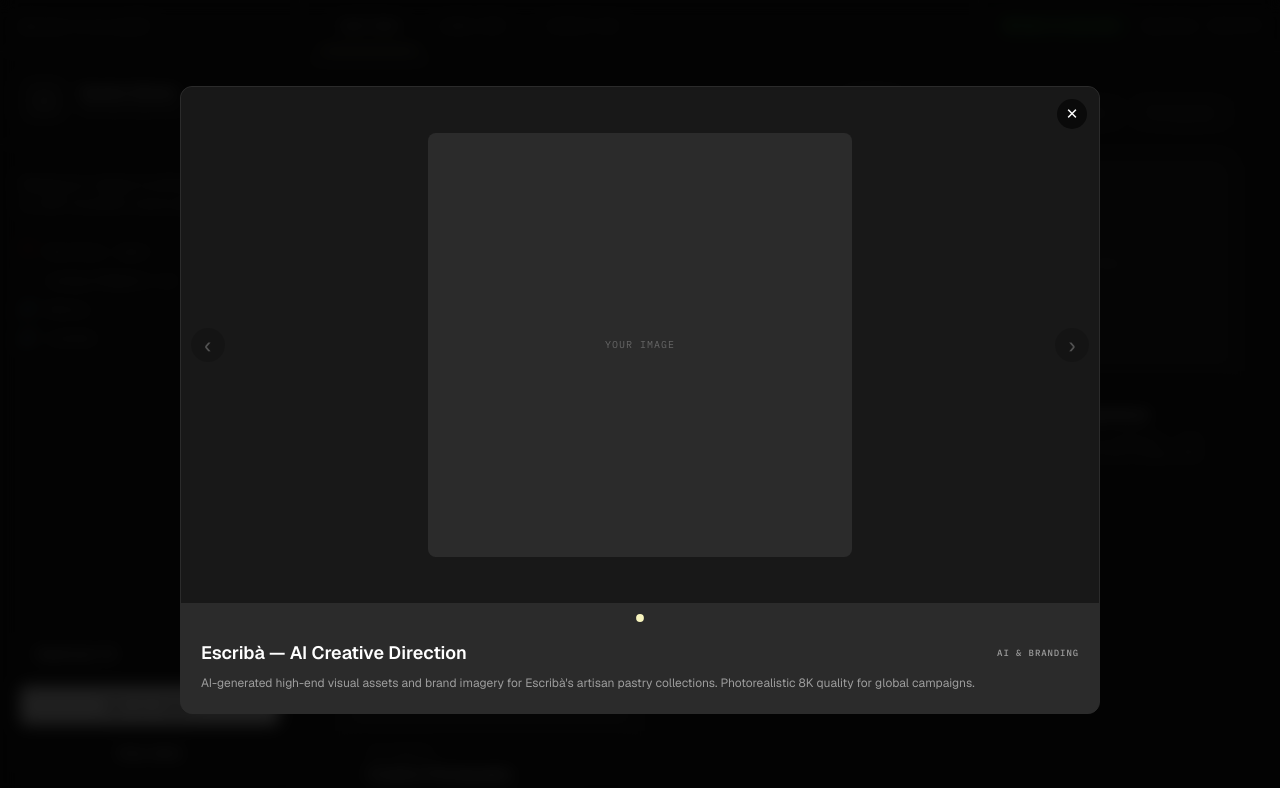
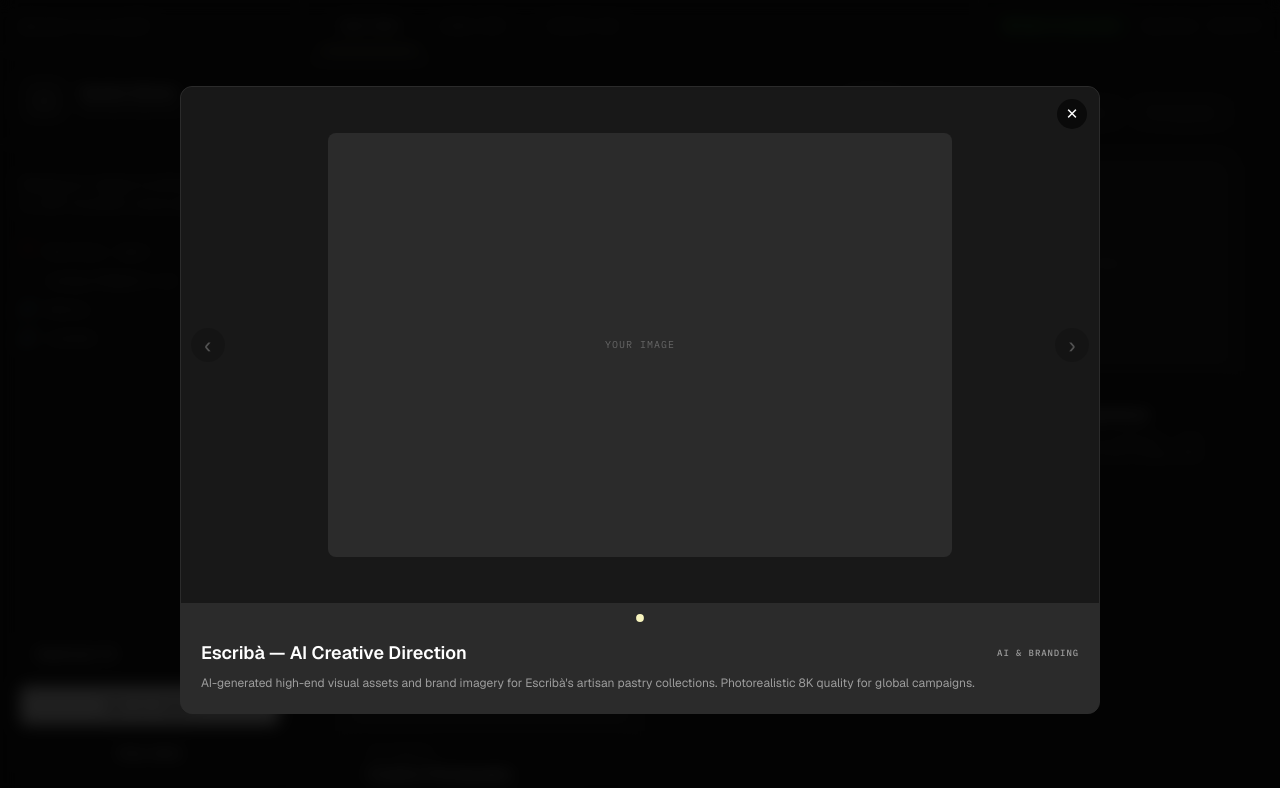
Before and after one commit to fabiantvillarreal-max/sandy-portfolio, a plain HTML site: page index.html in a window 1280 px wide. Both pictures are taken after a click on the element 490 px from the left and 329 px from the top of the page. Shown: the top 788 px of the page. Drawn offline with nearby package versions, Linux system fonts and the light colour scheme.

Commit message:
fix: remove card hover play icon, fix carousel centering on backtrack
- Drop the play-triangle overlay shown on hover for video project
  cards; the "Video" badge already communicates that.
- Fix modal carousel centering: slide width and track side-padding
  were both expressed as CSS percentages, but percentage flex-basis
  resolves against the padded content box while padding percentages
  resolve against the full box — the mismatch drifted the centering,
  most visibly when navigating back to the first slide. Both values
  are now computed in real pixels in JS (layoutSlides), measured
  after the modal is visible, so they're consistent.

```diff
--- a/css/style.css
+++ b/css/style.css
@@ -429,25 +429,6 @@
 
 .project-card:hover .project-card__media img { transform: scale(1.05); }
 
-.project-card__play-icon {
-  position: absolute; inset: 0;
-  display: flex; align-items: center; justify-content: center;
-  pointer-events: none;
-}
-
-.project-card__play-icon svg {
-  width: 44px; height: 44px;
-  fill: white;
-  filter: drop-shadow(0 2px 8px rgba(0,0,0,0.6));
-  opacity: 0;
-  transform: scale(0.85);
-  transition: opacity 0.2s, transform 0.2s;
-}
-
-.project-card:hover .project-card__play-icon svg {
-  opacity: 1; transform: scale(1);
-}
-
 .project-card__info {
   padding: 16px 18px 20px;
   display: flex; flex-direction: column; gap: 7px;
@@ -699,14 +680,14 @@
 .modal__viewer { position: relative; aspect-ratio: 16/9; background: var(--nav-bg); overflow: hidden; }
 
 .modal__track {
-  display: flex; align-items: center; justify-content: center; height: 100%; gap: 12px;
-  padding: 0 16%; overflow-x: auto; scroll-snap-type: x mandatory; scroll-behavior: smooth;
+  display: flex; align-items: center; height: 100%; gap: 12px;
+  overflow-x: auto; scroll-snap-type: x mandatory; scroll-behavior: smooth;
   scrollbar-width: none; -ms-overflow-style: none;
 }
 .modal__track::-webkit-scrollbar { display: none; }
 
 .modal__slide {
-  position: relative; flex: 0 0 68%; height: 82%;
+  position: relative; flex: 0 0 auto; height: 82%;
   scroll-snap-align: center; border-radius: 8px; overflow: hidden;
   background: var(--surface); cursor: pointer;
   transform: scale(0.84); opacity: 0.55;
--- a/js/render.js
+++ b/js/render.js
@@ -39,10 +39,6 @@
           <div class="project-card__media">
             <img src="${cover}" alt="${p.title}"
               onerror="this.outerHTML='<div class=\\'placeholder-img\\'>YOUR IMAGE</div>'" />
-            ${hasVideo ? `
-              <div class="project-card__play-icon">
-                <svg viewBox="0 0 24 24" xmlns="http://www.w3.org/2000/svg"><path d="M8 5v14l11-7z"/></svg>
-              </div>` : ''}
           </div>
           <div class="project-card__info">
             <div class="project-card__meta">
@@ -64,7 +60,10 @@
     }
 
     // ── PROJECT DETAIL MODAL ────────────────────────────
+    const SLIDE_WIDTH_RATIO = 0.68; // active slide's width as a fraction of the viewer
+
     const modal = document.getElementById('project-modal');
+    const modalViewer = document.getElementById('modal-viewer');
     const modalTrack = document.getElementById('modal-track');
     const modalPrev = document.getElementById('modal-prev');
     const modalNext = document.getElementById('modal-next');
@@ -72,6 +71,21 @@
     const modalTitle = document.getElementById('modal-title');
     const modalCategory = document.getElementById('modal-category');
     const modalDescription = document.getElementById('modal-description');
+
+    // Sizes slides and side padding in real pixels (not %) so the flex-basis
+    // and padding are computed against the same box — percentages for both
+    // would be resolved against different boxes (padding shrinks the content
+    // box flex-basis% is measured against), throwing off centering.
+    function layoutSlides() {
+      const viewerWidth = modalViewer.clientWidth;
+      const slideWidthPx = Math.round(viewerWidth * SLIDE_WIDTH_RATIO);
+      const sidePadPx = Math.round((viewerWidth - slideWidthPx) / 2);
+      modalTrack.style.paddingLeft = sidePadPx + 'px';
+      modalTrack.style.paddingRight = sidePadPx + 'px';
+      Array.from(modalTrack.children).forEach(slideEl => {
+        slideEl.style.flex = `0 0 ${slideWidthPx}px`;
+      });
+    }
 
     function buildMediaList(project) {
       const images = (project.images || []).map(url => ({ type: 'image', url }));
@@ -124,6 +138,12 @@
         `<button class="modal__dot" data-idx="${i}" aria-label="Go to item ${i + 1}"></button>`
       ).join('');
 
+      // Modal must be visible (not display:none) before we can measure
+      // modalViewer's real width, so open it first and lay out slides after.
+      modal.classList.add('open');
+      document.body.style.overflow = 'hidden';
+      layoutSlides();
+
       Array.from(modalTrack.children).forEach((slideEl, i) => {
         slideEl.addEventListener('click', () => {
           if (media[i].type === 'video') playVideoSlide(slideEl, media[i]);
@@ -157,8 +177,6 @@
       setActiveSlide(0, media);
       const firstSlide = modalTrack.children[0];
       if (firstSlide) firstSlide.scrollIntoView({ behavior: 'auto', inline: 'center', block: 'nearest' });
-      modal.classList.add('open');
-      document.body.style.overflow = 'hidden';
     }
 
     function closeModal() {
```
